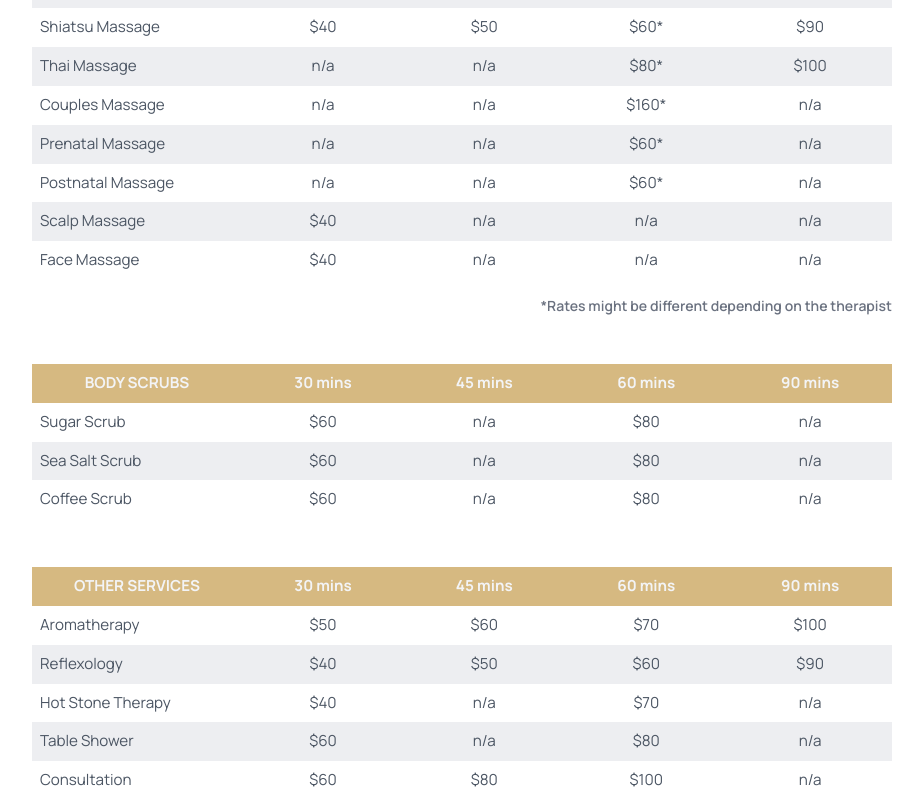
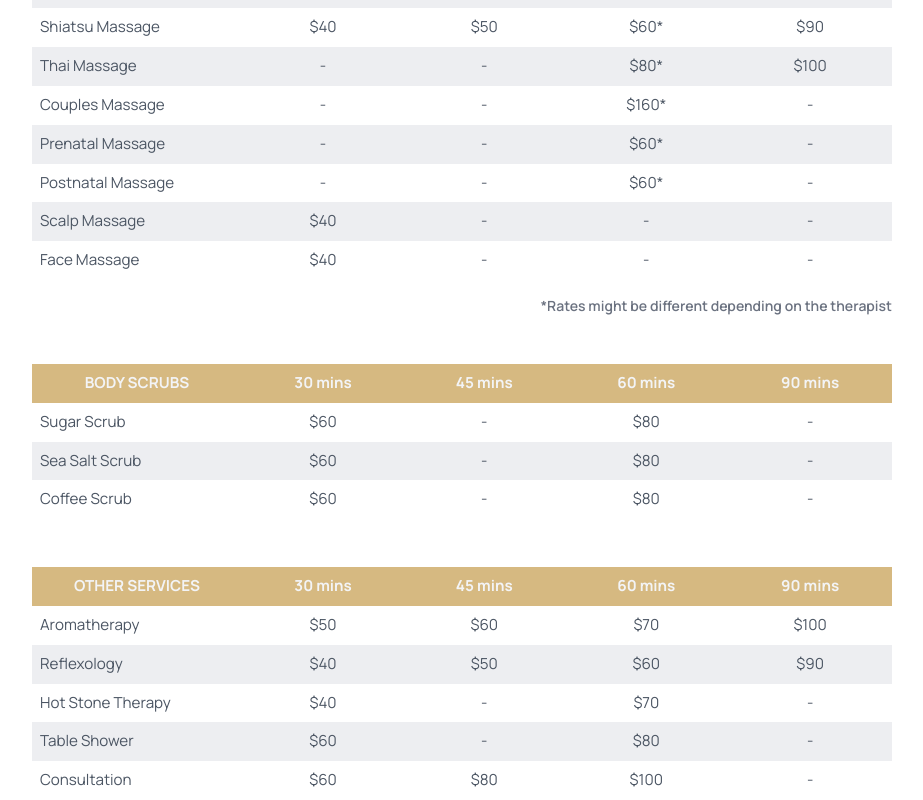
Before and after one commit to tbabyuk/g-moon-next-2024, a Next.js app: page /pricing in a window 1280 px wide. Shown: the part 460-1260 px from the top of the page, without its empty margins (178-1101 px from the left). Built offline with nearby package versions, Linux system fonts and the light colour scheme.

Commit message:
updated pricing table to replace n/a with -

```diff
--- a/app/components/PricingTable.jsx
+++ b/app/components/PricingTable.jsx
@@ -40,45 +40,45 @@ export const PricingTable = () => {
                     </tr>
                     <tr>
                         <td>Thai Massage</td>
-                        <td>n/a</td>
-                        <td>n/a</td>
+                        <td>-</td>
+                        <td>-</td>
                         <td>$80*</td>
                         <td>$100</td>
                     </tr>
                     <tr>
                         <td>Couples Massage</td>
-                        <td>n/a</td>
-                        <td>n/a</td>
+                        <td>-</td>
+                        <td>-</td>
                         <td>$160*</td>
-                        <td>n/a</td>
+                        <td>-</td>
                     </tr>
                     <tr>
                         <td>Prenatal Massage</td>
-                        <td>n/a</td>
-                        <td>n/a</td>
+                        <td>-</td>
+                        <td>-</td>
                         <td>$60*</td>
-                        <td>n/a</td>
+                        <td>-</td>
                     </tr>
                     <tr>
                         <td>Postnatal Massage</td>
-                        <td>n/a</td>
-                        <td>n/a</td>
+                        <td>-</td>
+                        <td>-</td>
                         <td>$60*</td>
-                        <td>n/a</td>
+                        <td>-</td>
                     </tr>
                     <tr>
                         <td>Scalp Massage</td>
                         <td>$40</td>
-                        <td>n/a</td>
-                        <td>n/a</td>
-                        <td>n/a</td>
+                        <td>-</td>
+                        <td>-</td>
+                        <td>-</td>
                     </tr>
                     <tr>
                         <td>Face Massage</td>
                         <td>$40</td>
-                        <td>n/a</td>
-                        <td>n/a</td>
-                        <td>n/a</td>
+                        <td>-</td>
+                        <td>-</td>
+                        <td>-</td>
                     </tr>
                 </tbody>
             </table>
@@ -97,24 +97,24 @@ export const PricingTable = () => {
                      <tr>
                         <td className="w-[150px] md:w-[210px]">Sugar Scrub</td>
                         <td>$60</td>
-                        <td>n/a</td>
+                        <td>-</td>
                         <td>$80</td>
-                        <td>n/a</td>
+                        <td>-</td>
                     </tr>
                     <tr>
                         <td>Sea Salt Scrub</td>
                         <td>$60</td>
-                        <td>n/a</td>
+                        <td>-</td>
                         <td>$80</td>
-                        <td>n/a</td>
+                        <td>-</td>
                     </tr>
 
                     <tr>
                         <td>Coffee Scrub</td>
                         <td>$60</td>
-                        <td>n/a</td>
+                        <td>-</td>
                         <td>$80</td>
-                        <td>n/a</td>
+                        <td>-</td>
                     </tr>
                 </tbody>
             </table>
@@ -146,23 +146,23 @@ export const PricingTable = () => {
                     <tr>
                         <td>Hot Stone Therapy</td>
                         <td>$40</td>
-                        <td>n/a</td>
+                        <td>-</td>
                         <td>$70</td>
-                        <td>n/a</td>
+                        <td>-</td>
                     </tr>
                     <tr>
                         <td>Table Shower</td>
                         <td>$60</td>
-                        <td>n/a</td>
+                        <td>-</td>
                         <td>$80</td>
-                        <td>n/a</td>
+                        <td>-</td>
                     </tr>
                     <tr>
                         <td>Consultation</td>
                         <td>$60</td>
                         <td>$80</td>
                         <td>$100</td>
-                        <td>n/a</td>
+                        <td>-</td>
                     </tr>
                 </tbody>
             </table>
```
